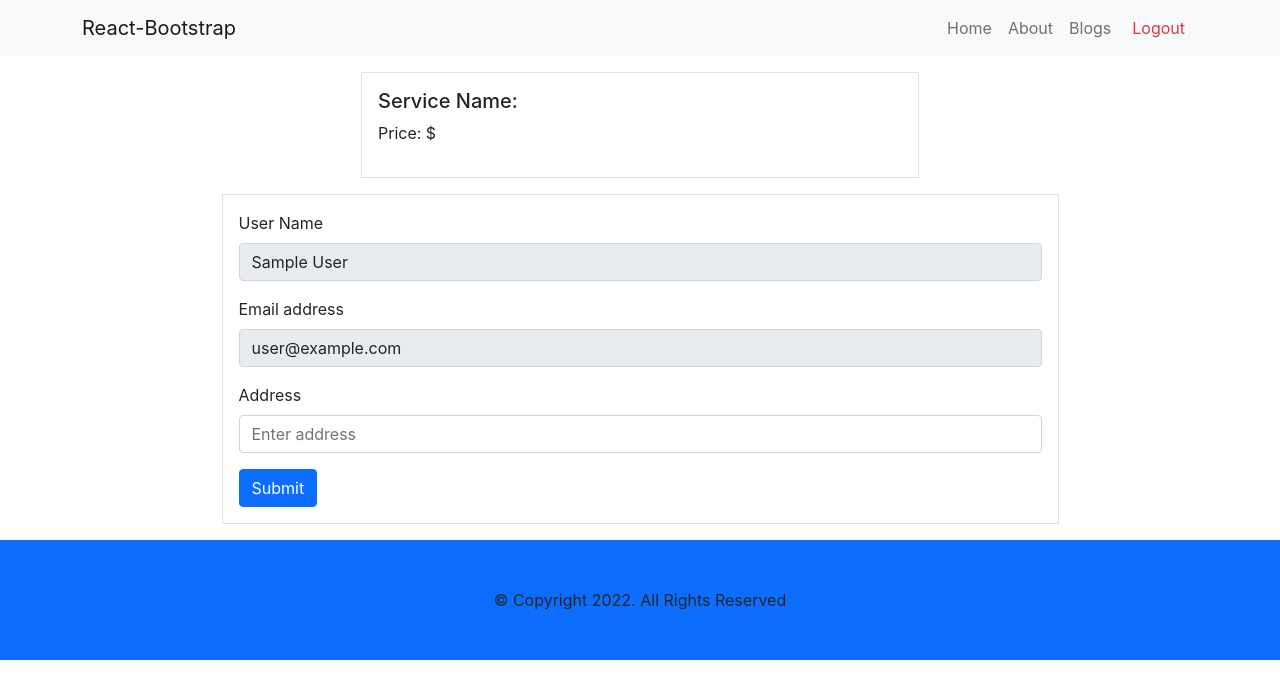
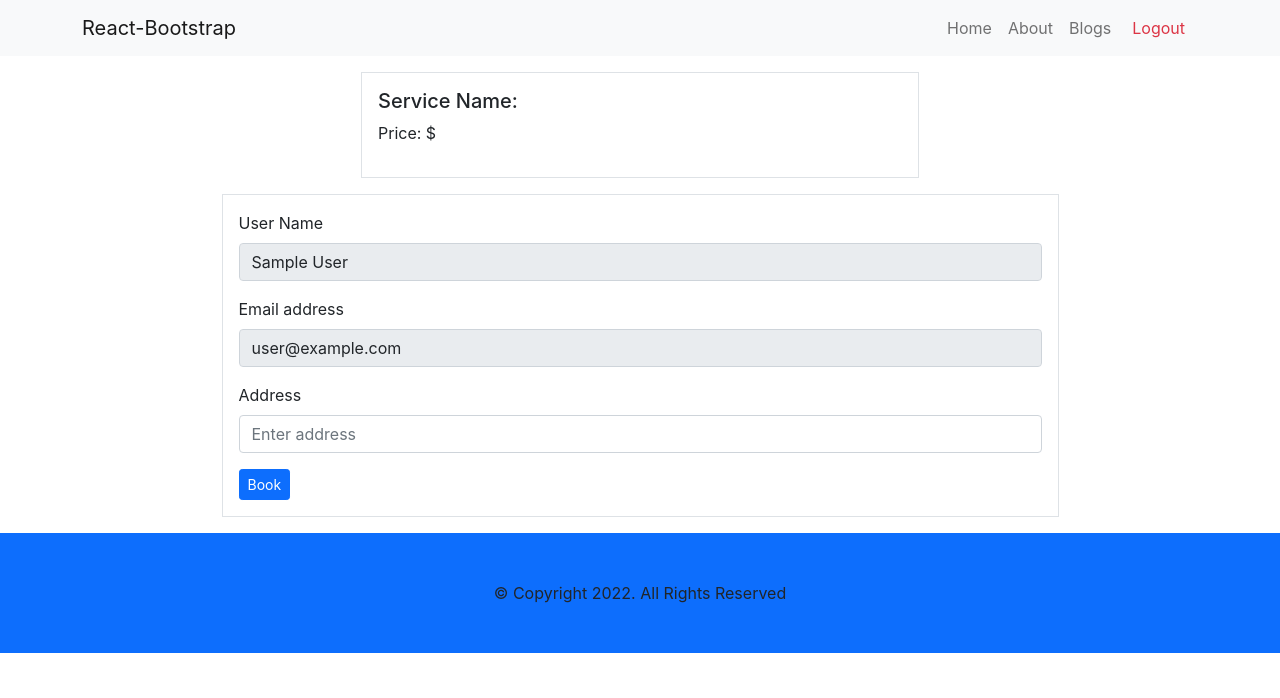
Before and after one commit to diptasahacse/independent-service-provider, a React (Create React App) app: page /checkout in a window 1280 px wide. Shown: the top 698 px of the page. Built offline with nearby package versions, Linux system fonts and the light colour scheme; no server answers; sample sign-in values are in the browser's storage; the HTML template or start-up script is replaced by a standard one.

Commit message:
make checkout page functional

```diff
--- a/package.json
+++ b/package.json
@@ -14,6 +14,7 @@
     "react-firebase-hooks": "^5.0.3",
     "react-router-dom": "^6.3.0",
     "react-scripts": "5.0.1",
+    "react-toastify": "^8.2.0",
     "web-vitals": "^2.1.4"
   },
   "scripts": {
--- a/src/Pages/Checkout/Checkout.js
+++ b/src/Pages/Checkout/Checkout.js
@@ -3,6 +3,8 @@ import { Button, Container, Form } from 'react-bootstrap';
 import { useAuthState } from 'react-firebase-hooks/auth';
 import auth from '../../firebase.init';
 import useService from '../../hooks/useService';
+import { ToastContainer, toast } from 'react-toastify';
+import 'react-toastify/dist/ReactToastify.css';
 
 const Checkout = () => {
     const [serviceId, setServiceId] = useState(0);
@@ -12,8 +14,13 @@ const Checkout = () => {
         setServiceId(id)
 
     }, [])
-    console.log(user)
     const serviceObj = useService(serviceId);
+
+    const checkoutOnSubmit = (event) => {
+        event.preventDefault()
+        toast('thank you for the booking.')
+
+    }
     return (
         <Container>
             <div className='border p-3 m-3 w-50 mx-auto'>
@@ -21,7 +28,7 @@ const Checkout = () => {
                 <p>Price: ${serviceObj?.price}</p>
             </div>
             <div className=' w-75 mx-auto border p-3 m-3'>
-                <Form>
+                <Form onSubmit={checkoutOnSubmit}>
                     <Form.Group className="mb-3" controlId="formBasicEmail">
                         <Form.Label>User Name</Form.Label>
                         <Form.Control type="name" value={user?.displayName} disabled />
@@ -39,10 +46,11 @@ const Checkout = () => {
 
 
 
-                    <Button variant="primary" type="submit">
-                        Submit
+                    <Button variant="primary" size={'sm'} type="submit">
+                        Book
                     </Button>
                 </Form>
+                <ToastContainer />
             </div>
 
 
```
Also changed, not shown: 1 other file (tests, documents, lock files or other folders).
